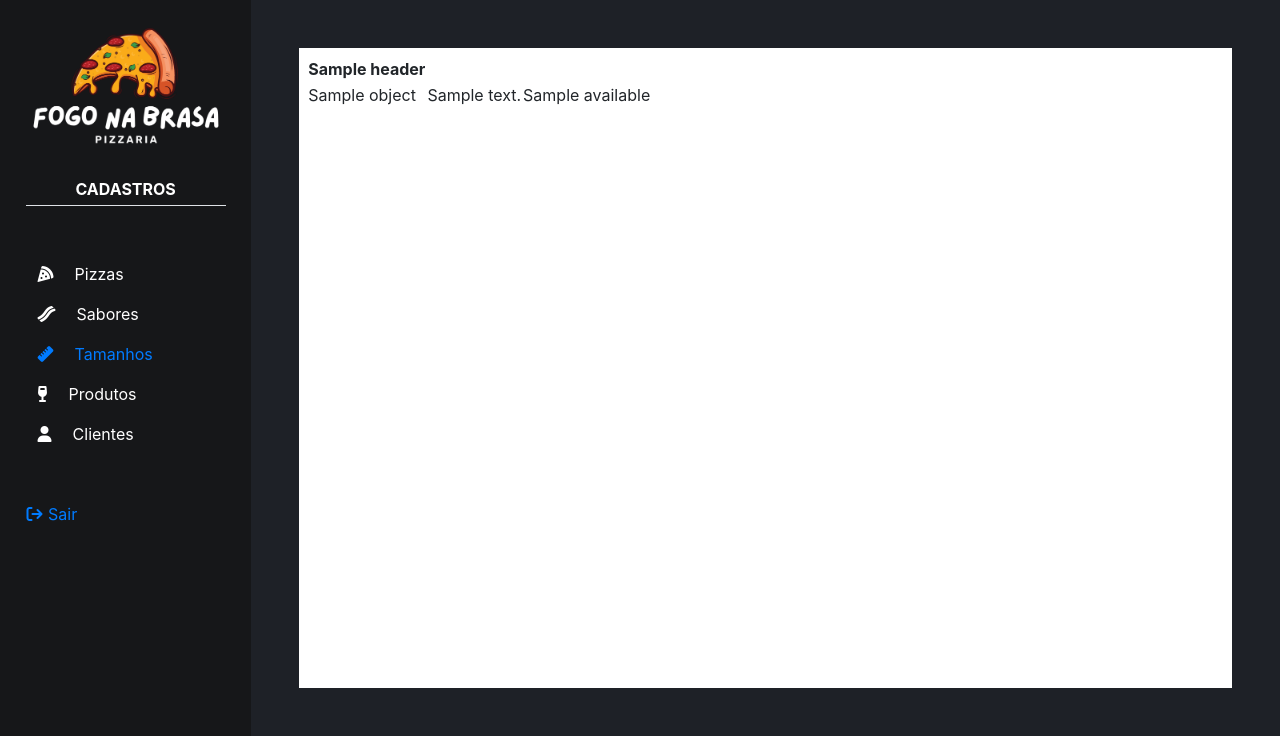
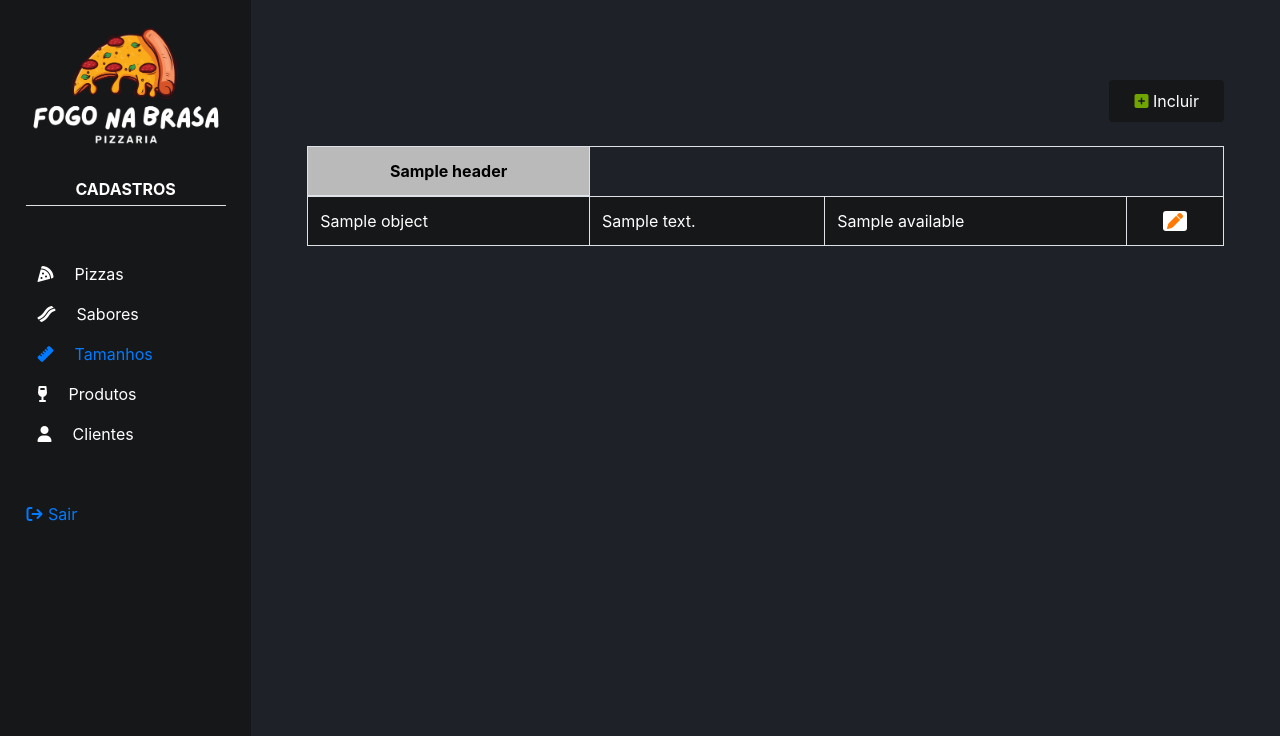
Before and after one commit to MaxNstk/pizzaria_fogo_brasa, a Django app: template templates/size_list.html in a window 1280 px wide. Shown: the part 64-800 px from the top of the page. Run offline with Django 4.2, Linux system fonts and the light colour scheme; the template is opened without the code that fills it: most values are stand-ins (such as "Sample title", 1, 10 or a date in 2020); some libraries are stand-ins or nearby versions; some web fonts are replaced.

Commit message:
Desenvolvimento do style da listagem

```diff
--- a/templates/admin_home.html
+++ b/templates/admin_home.html
@@ -73,8 +73,23 @@ body{
     cursor: pointer;
 }
 
-#content{
-    background-color: #FFFFFF;
+.table-header{
+    background-color: #BABABA;
+    color: #000000;
+}
+
+#list-table tr{
+    background-color: #161719;
+    color: #FFFFFF;
+}
+
+#list-table tr:nth-child(even) {
+  background: #292A2D;
+}
+
+#button-group button{
+    background-color: #161719;
+    color: #FFFFFF;
 }
 
 </style>
--- a/templates/generic_list.html
+++ b/templates/generic_list.html
@@ -2,14 +2,19 @@
 {% load widget_tweaks crispy_forms_tags i18n static %}
 
 {% block content %}
-    <table>
-        <tr>
-            {% for header in headers %}
-                <th>{{header}}</th>
-            {% endfor %}
-        </tr>
-
+    <div id="button-group" class="text-right my-4">
+        <button class="btn px-4 py-2"><span style="color: #70A401;"><i class="fa-solid fa-square-plus"></i></span>&nbsp;Incluir</button>
+    </div>
+    <table id="list-table" class="table table-bordered">
+        <thead>
+            <tr>
+                {% for header in headers %}
+                    <th class="table-header text-center">{{header}}</th>
+                {% endfor %}
+            </tr>
+        </thead>
+        <tbody>
         {% block table_content %}{% endblock %}
-
+        </tbody>
     </table>
 {% endblock %}
--- a/templates/size_list.html
+++ b/templates/size_list.html
@@ -7,7 +7,7 @@
             <td>{{object.short_name}}</td>
             <td>{{object.description}}</td>
             <td>{{object.available}}</td>
-            <td><a href=""></a></td>
+            <td class="text-center"><a href=""><span style="color: #FF7A00; background-color: #FFFFFF; border-radius: 3px;"><i class="fa-solid fa-pen m-1"></i></span></a></td>
         </tr>
     {% endfor %}
 
```
